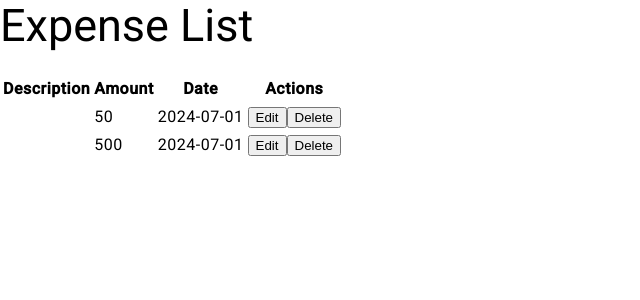
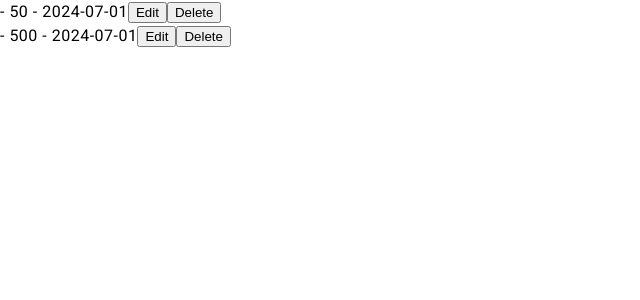
Before and after one commit to kprasad475/expense-tracker, an Angular app: page /expense-list in a window 1280 px wide. Shown: the top 300 px of the page, without its empty margins (0-640 px from the left). Built offline with nearby package versions, Linux system fonts and the light colour scheme; data requests are answered from the project's data file.

Commit message:
add-edit-update-vaalues

```diff
--- a/src/app/expense-list/expense-list.component.css
+++ b/src/app/expense-list/expense-list.component.css
@@ -0,0 +1,23 @@
+.modal {
+    position: fixed;
+    top: 50%;
+    left: 50%;
+    transform: translate(-50%, -50%);
+    background: white;
+    padding: 20px;
+    border: 1px solid #ccc;
+    z-index: 1000;
+  }
+
+  .modal form {
+    display: flex;
+    flex-direction: column;
+  }
+
+  .modal form label {
+    margin: 5px 0;
+  }
+
+  .modal form input {
+    margin-bottom: 10px;
+  }
--- a/src/app/expense-list/expense-list.component.html
+++ b/src/app/expense-list/expense-list.component.html
@@ -1,22 +1,19 @@
-<h2>Expense List</h2>
-<table>
-  <thead>
-    <tr>
-      <th>Description</th>
-      <th>Amount</th>
-      <th>Date</th>
-      <th>Actions</th>
-    </tr>
-  </thead>
-  <tbody>
-    <tr *ngFor="let expense of expenses">
-      <td>{{ expense.description }}</td>
-      <td>{{ expense.amount }}</td>
-      <td>{{ expense.date }}</td>
-      <td>
-        <button (click)="editExpense(expense)">Edit</button>
-        <button (click)="deleteExpense(expense.id)">Delete</button>
-      </td>
-    </tr>
-  </tbody>
-</table>
+<div *ngFor="let expense of expenses">
+  <span>{{ expense.description }} - {{ expense.amount }} - {{ expense.date }}</span>
+  <button (click)="editExpense(expense)">Edit</button>
+  <button (click)="deleteExpense(expense.id)">Delete</button>
+</div>
+
+<!-- Edit Expense Modal -->
+<div *ngIf="selectedExpense" class="modal">
+  <form (ngSubmit)="updateExpense()">
+    <label>Description:</label>
+    <input [(ngModel)]="selectedExpense.description" name="description">
+    <label>Amount:</label>
+    <input [(ngModel)]="selectedExpense.amount" name="amount">
+    <label>Date:</label>
+    <input [(ngModel)]="selectedExpense.date" name="date" type="date">
+    <button type="submit">Update</button>
+    <button type="button" (click)="cancelEdit()">Cancel</button>
+  </form>
+</div>
--- a/src/app/expense-list/expense-list.component.ts
+++ b/src/app/expense-list/expense-list.component.ts
@@ -10,6 +10,8 @@ import { ExpenseService } from '../expense.service';
 export class ExpenseListComponent implements OnInit{
 
 expenses:Expense[]=[]
+selectedExpense:Expense | null = null
+
   constructor(private service:ExpenseService){}
 
   ngOnInit(){
@@ -19,9 +21,29 @@ expenses:Expense[]=[]
       })
   }
 
-  editExpense(expense:any){
+  editExpense(expense:Expense){
+this.selectedExpense = {...expense};
+  }
 
+  updateExpense() {
+    if (this.selectedExpense && this.selectedExpense.id) {
+      console.log(`Updating expense with ID: ${this.selectedExpense.id}`);
+      this.service.updateExpense(this.selectedExpense.id, this.selectedExpense).subscribe(response => {
+        const index = this.expenses.findIndex(exp => exp.id === this.selectedExpense?.id);
+        if (index !== -1 && this.selectedExpense) {
+          this.expenses[index] = this.selectedExpense!;
+        }
+        this.selectedExpense = null; // Close the modal
+      });
+    }
   }
+
+
+  cancelEdit(){
+    this.selectedExpense = null;
+  }
+
+
 
   deleteExpense(id: string | undefined) {
     if (id) {  // Type guard to ensure id is not undefined
--- a/src/app/expense.service.ts
+++ b/src/app/expense.service.ts
@@ -7,7 +7,7 @@ import { Expense } from './expense-model';
   providedIn: 'root'
 })
 export class ExpenseService {
-  private baseUrl = "http://localhost:3000/expenses";
+  private baseUrl = "http://localhost:3001/expenses";
   constructor(private http:HttpClient) { }
 
   addExpense(expense: Expense): Observable<any> {
```
Also changed, not shown: 1 other file (tests, documents, lock files or other folders).
